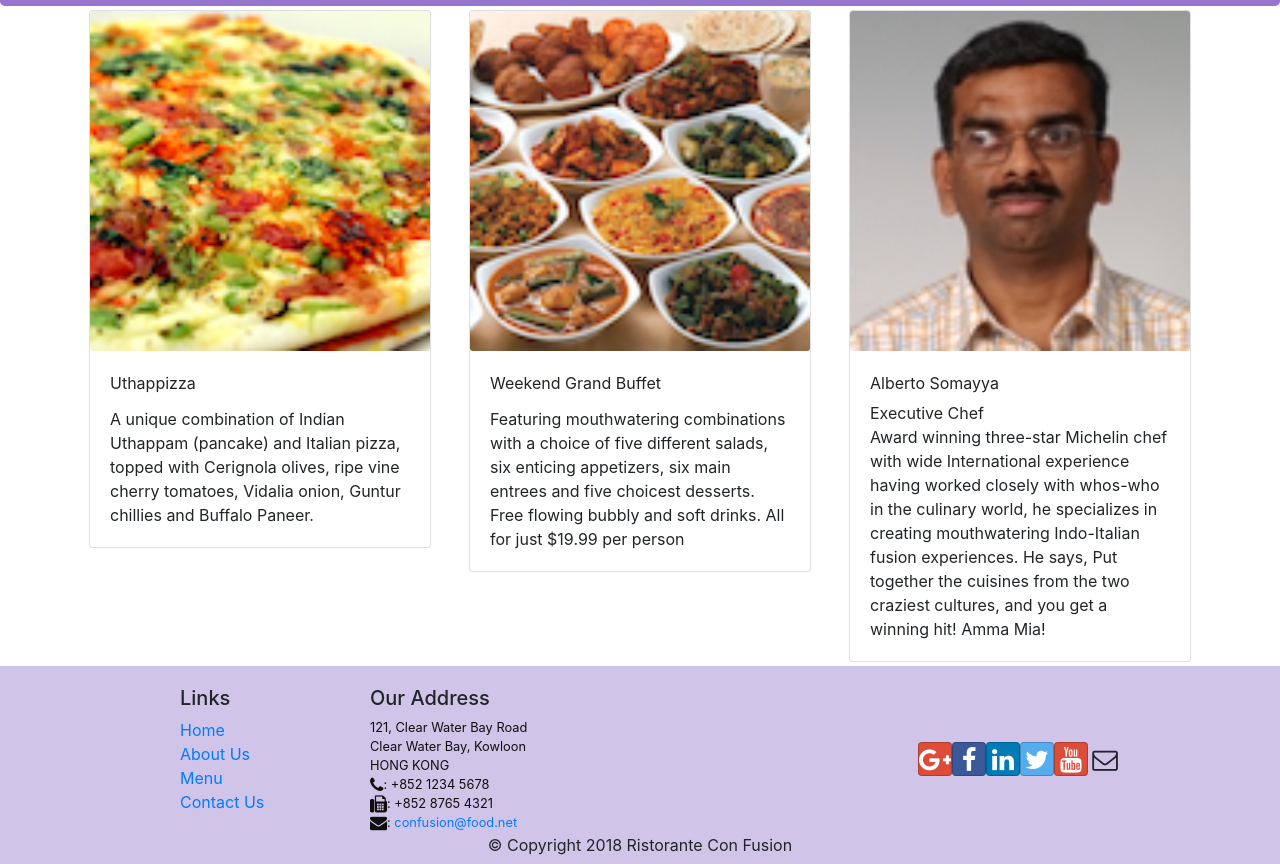
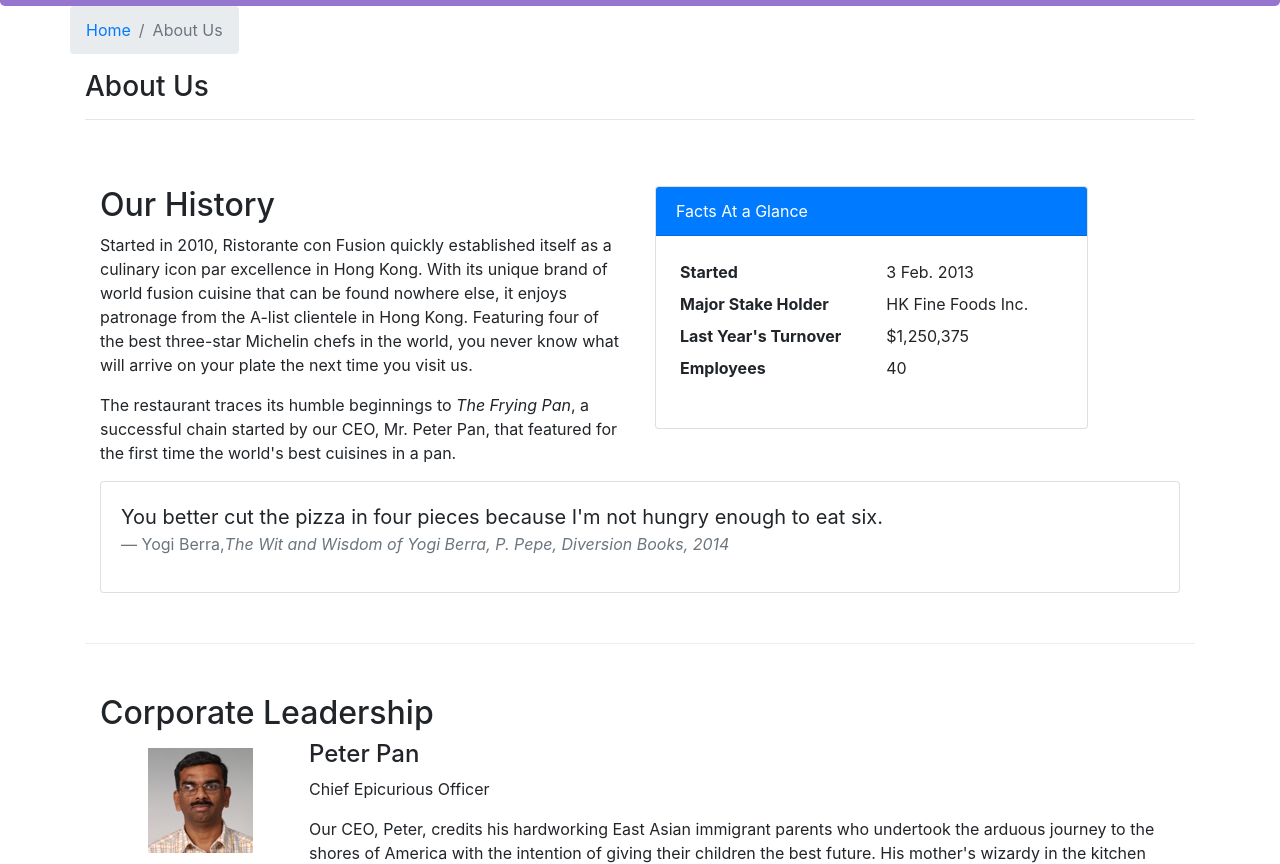
Before and after one commit to dilipagheda/confusion-react, a React (Create React App) app: page /aboutus in a window 1280 px wide. Before the commit this address led to /home. Shown: the part 336-1200 px from the top of the page. Built offline with nearby package versions, Linux system fonts and the light colour scheme.

Commit message:
Assignment-2

```diff
--- /dev/null
+++ b/src/components/AboutComponent.js
@@ -0,0 +1,90 @@
+import React from 'react';
+import { Breadcrumb, BreadcrumbItem, Card, CardBody, CardHeader, Media } from 'reactstrap';
+import { Link } from 'react-router-dom';
+
+function About(props) {
+
+    const RenderLeader = ({leaders}) => {
+        return props.leaders.map((leader) => {
+            return (
+                <Media tag="li">
+                    <Media left top className="m-2">
+                        <Media object src={leader.image} alt="" />
+                    </Media>
+                    <Media body className="ml-5">
+                        <Media heading>
+                            {leader.name}
+                        </Media>
+                        <p>{leader.designation}</p>
+                        <p>{leader.description}</p>
+                    </Media>
+              </Media>
+            );
+        });
+    }
+
+    return(
+        <div className="container">
+            <div className="row">
+                <Breadcrumb>
+                    <BreadcrumbItem><Link to="/home">Home</Link></BreadcrumbItem>
+                    <BreadcrumbItem active>About Us</BreadcrumbItem>
+                </Breadcrumb>
+                <div className="col-12">
+                    <h3>About Us</h3>
+                    <hr />
+                </div>
+            </div>
+            <div className="row row-content">
+                <div className="col-12 col-md-6">
+                    <h2>Our History</h2>
+                    <p>Started in 2010, Ristorante con Fusion quickly established itself as a culinary icon par excellence in Hong Kong. With its unique brand of world fusion cuisine that can be found nowhere else, it enjoys patronage from the A-list clientele in Hong Kong.  Featuring four of the best three-star Michelin chefs in the world, you never know what will arrive on your plate the next time you visit us.</p>
+                    <p>The restaurant traces its humble beginnings to <em>The Frying Pan</em>, a successful chain started by our CEO, Mr. Peter Pan, that featured for the first time the world's best cuisines in a pan.</p>
+                </div>
+                <div className="col-12 col-md-5">
+                    <Card>
+                        <CardHeader className="bg-primary text-white">Facts At a Glance</CardHeader>
+                        <CardBody>
+                            <dl className="row p-1">
+                                <dt className="col-6">Started</dt>
+                                <dd className="col-6">3 Feb. 2013</dd>
+                                <dt className="col-6">Major Stake Holder</dt>
+                                <dd className="col-6">HK Fine Foods Inc.</dd>
+                                <dt className="col-6">Last Year's Turnover</dt>
+                                <dd className="col-6">$1,250,375</dd>
+                                <dt className="col-6">Employees</dt>
+                                <dd className="col-6">40</dd>
+                            </dl>
+                        </CardBody>
+                    </Card>
+                </div>
+                <div className="col-12">
+                    <Card>
+                        <CardBody className="bg-faded">
+                            <blockquote className="blockquote">
+                                <p className="mb-0">You better cut the pizza in four pieces because
+                                    I'm not hungry enough to eat six.</p>
+                                <footer className="blockquote-footer">Yogi Berra,
+                                <cite title="Source Title">The Wit and Wisdom of Yogi Berra,
+                                    P. Pepe, Diversion Books, 2014</cite>
+                                </footer>
+                            </blockquote>
+                        </CardBody>
+                    </Card>
+                </div>
+            </div>
+            <div className="row row-content">
+                <div className="col-12">
+                    <h2>Corporate Leadership</h2>
+                </div>
+                <div className="col-12">
+                    <Media list>
+                        <RenderLeader />
+                    </Media>
+                </div>
+            </div>
+        </div>
+    );
+}
+
+export default About;
--- a/src/components/MainComponent.js
+++ b/src/components/MainComponent.js
@@ -5,6 +5,7 @@
 import Footer from './FooterComponent';
 import Home from './HomeComponent';
 import DishDetail from './DishDetailComponent';
+import About from './AboutComponent';
 import { DISHES } from '../shared/dishes';
 import Contact from './ContactComponent';
 import { COMMENTS } from '../shared/comments';
@@ -52,6 +53,7 @@
           <Route exact path='/menu' component={() => <Menu dishes={this.state.dishes} />} />
           <Route path='/menu/:dishId' component={DishWithId} />
           <Route exact path='/contactus' component={Contact} />} />
+          <Route exact path='/aboutus' component={()=><About leaders={this.state.leaders} />} />} />
           <Redirect to="/home" />
         </Switch>
         <Footer/>
```
